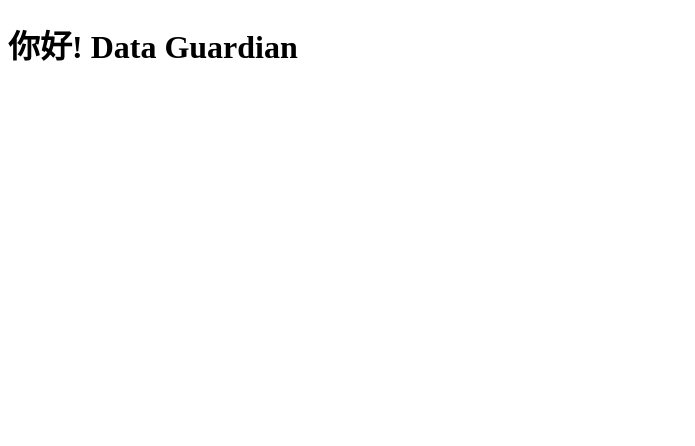
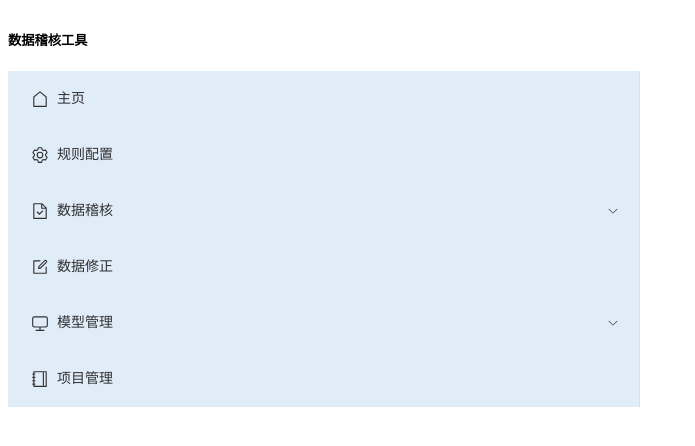
Before and after one commit to LandonZhang/Data-Guardian-Front, a Vue app in the folder Data Guardian/: page / in a window 1280 px wide. Before the commit this address had no page. Shown: the top 446 px of the page, without its empty margins (0-695 px from the left). Built offline with nearby package versions, Linux system fonts and the light colour scheme.

Commit message:
初步设置导航栏

```diff
--- a/Data Guardian/package.json
+++ b/Data Guardian/package.json
@@ -13,6 +13,7 @@
     "format": "prettier --write src/"
   },
   "dependencies": {
+    "@element-plus/icons-vue": "^2.3.1",
     "axios": "^1.7.9",
     "element-plus": "^2.9.4",
     "mitt": "^3.0.1",
--- a/Data Guardian/src/App.vue
+++ b/Data Guardian/src/App.vue
@@ -1,9 +1,18 @@
 <template>
   <div class="app">
-    <h1>你好! Data Guardian</h1>
+    <test/>
   </div>
 </template>
 
-<script lang="ts"></script>
+<script lang="ts">
+import test from './views/test_view.vue'
+
+export default {
+  name: 'App',
+  components: {
+    test
+  }
+}
+</script>
 
 <style></style>
--- a/Data Guardian/src/main.ts
+++ b/Data Guardian/src/main.ts
@@ -11,6 +11,7 @@ import router from '@/router'
 // Element Plus
 import ElementPlus from 'element-plus'
 import 'element-plus/dist/index.css'
+import * as ElementPlusIconsVue from '@element-plus/icons-vue'
 
 const app = createApp(App)
 
@@ -23,4 +24,8 @@ app.use(router)
 // 注册 Element Plus
 app.use(ElementPlus)
 
+for (const [key, component] of Object.entries(ElementPlusIconsVue)) {
+  app.component(key, component)
+}
+
 app.mount('#app')
--- /dev/null
+++ b/Data Guardian/src/views/test_view.vue
@@ -0,0 +1,56 @@
+<template>
+    <el-row class="tac">
+    <el-col :span="12">
+      <h5 class="mb-2">数据稽核工具</h5>
+      <el-menu
+        background-color="#E1ECF9"
+        default-active="2"
+        class="el-menu-vertical-demo"
+      >
+
+        <el-menu-item index="0">
+          <el-icon><House /></el-icon>
+          <span>主页</span>
+        </el-menu-item>
+
+        <el-menu-item index="1">
+          <el-icon><Setting /></el-icon>
+          <span>规则配置</span>
+        </el-menu-item>
+
+        <el-sub-menu index="2">
+          <template #title>
+            <el-icon><DocumentChecked /></el-icon>
+            <span>数据稽核</span>
+          </template>
+            <el-menu-item index="2-1">质量稽核</el-menu-item>
+            <el-menu-item index="2-2">稽核结果</el-menu-item>
+        </el-sub-menu>
+
+        <el-menu-item index="3">
+          <el-icon><Edit /></el-icon>
+          <span>数据修正</span>
+        </el-menu-item>
+
+        <el-sub-menu index="4">
+          <template #title>
+            <el-icon><Monitor /></el-icon>
+            <span>模型管理</span>
+          </template>
+            <el-menu-item index="4-1">模型微调</el-menu-item>
+            <el-menu-item index="4-2">协助情况概览</el-menu-item>
+        </el-sub-menu>
+
+        <el-menu-item index="5">
+          <el-icon><Notebook /></el-icon>
+          <span>项目管理</span>
+        </el-menu-item>
+
+      </el-menu>
+    </el-col>
+    </el-row>
+</template>
+
+<style>
+
+</style>
```
